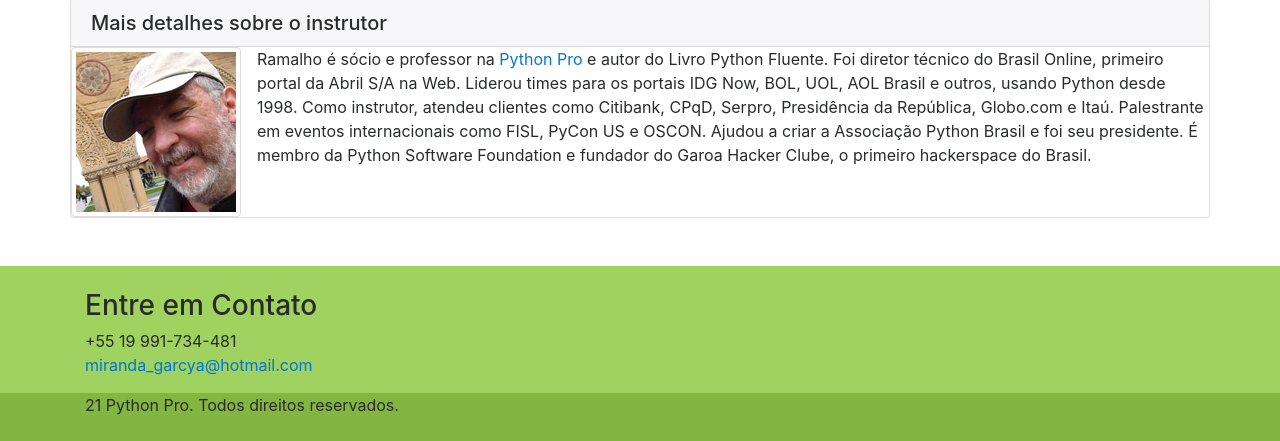
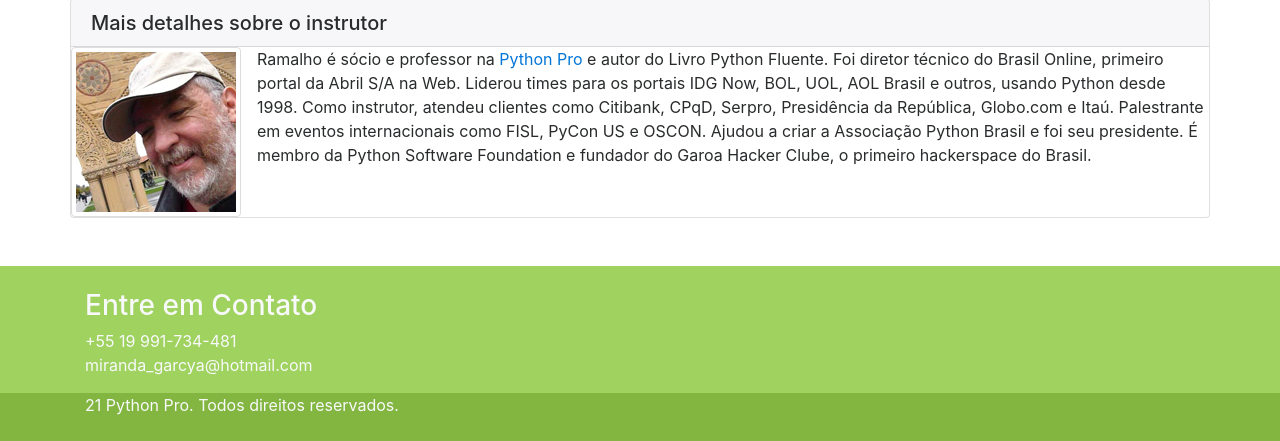
Before and after one commit to Marco1357/curso_django2, a Django app: template pypro/base/templates/base/home.html in a window 1280 px wide. Shown: the part 449-890 px from the top of the page. Run offline with Django 3.2, Linux system fonts and the light colour scheme; the template is opened without the code that fills it, so the values that code supplies are empty; some libraries are stand-ins or nearby versions.

```diff
--- a/pypro/base/static/css/style.css
+++ b/pypro/base/static/css/style.css
@@ -5,3 +5,7 @@
 .rights{
       background-color: #82b641;
 }
+
+.text-light {
+    color: #f8f9fa!important;
+}
```
